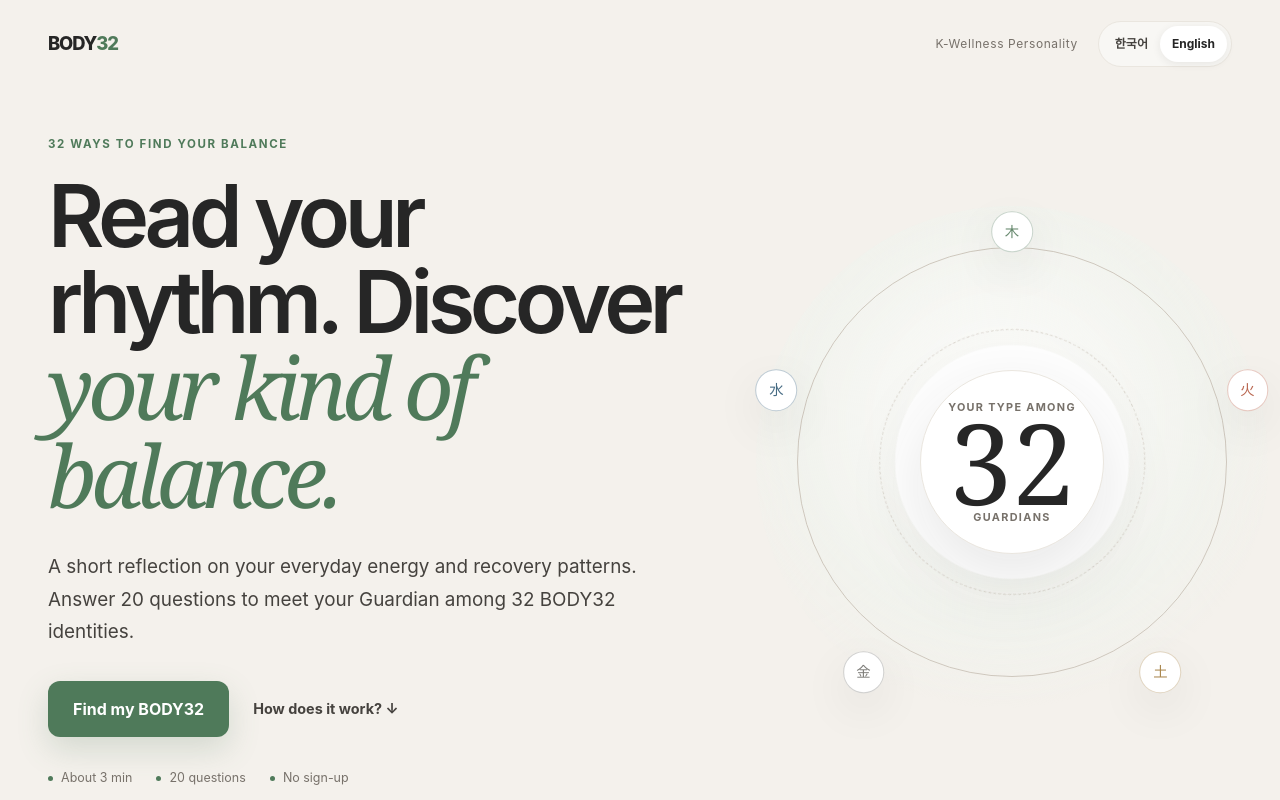
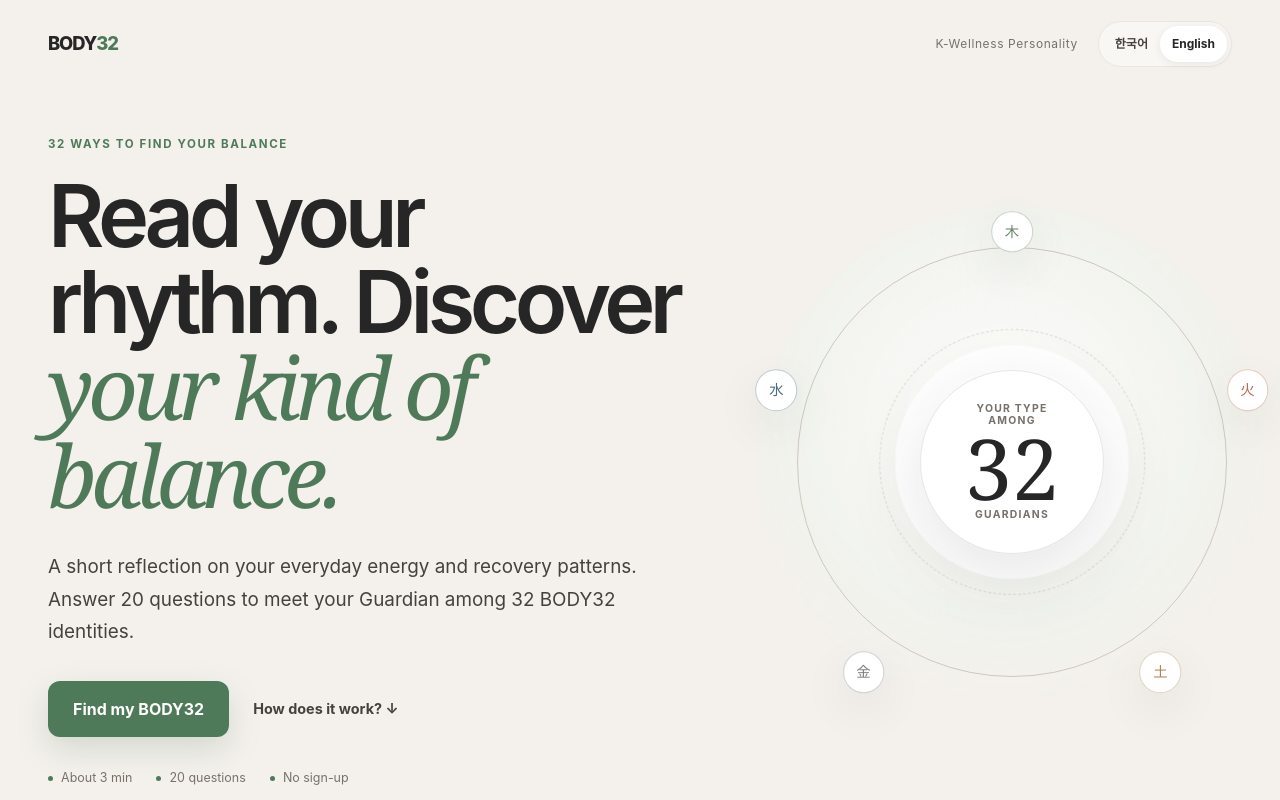
Before and after one commit to digilogd-cmd/body32, a Next.js app: page /en in a window 1280 px wide. Shown: the top 800 px of the page. Built offline with nearby package versions, Linux system fonts and the light colour scheme.

Commit message:
fix: separate landing orbit typography

```diff
--- a/app/globals.css
+++ b/app/globals.css
@@ -104,9 +104,9 @@
 .identity-orbit { position: relative; width: min(78vw, 32rem); aspect-ratio: 1; margin-inline: auto; border-radius: 50%; background: radial-gradient(circle, var(--color-bg-surface) 0 32%, transparent 32.5%), radial-gradient(circle at 48% 42%, rgb(255 255 255 / 85%), rgb(238 245 239 / 45%) 52%, transparent 72%); }
 .orbit { position: absolute; inset: 8%; border: 1px solid var(--color-border-strong); border-radius: 50%; }
 .orbit--inner { inset: 24%; border-style: dashed; opacity: 0.7; }
-.identity-core { position: absolute; inset: 32%; display: grid; place-content: center; border: 1px solid var(--color-border-subtle); border-radius: 50%; background: var(--color-bg-surface); text-align: center; box-shadow: var(--shadow-2); }
-.identity-core span, .identity-core small { color: var(--color-text-muted); font-size: clamp(0.5rem, 1.4vw, 0.68rem); font-weight: 700; letter-spacing: 0.12em; }
-.identity-core strong { margin-block: -0.08em; font-family: Georgia, 'Times New Roman', serif; font-size: clamp(4rem, 12vw, 7rem); font-weight: 400; line-height: 1; }
+.identity-core { position: absolute; inset: 32%; display: grid; grid-template-rows: auto auto auto; align-content: center; gap: clamp(0.08rem, 0.4vw, 0.24rem); padding: 8%; border: 1px solid var(--color-border-subtle); border-radius: 50%; background: var(--color-bg-surface); text-align: center; box-shadow: var(--shadow-2); }
+.identity-core span, .identity-core small { display: block; color: var(--color-text-muted); font-size: clamp(0.48rem, 1.25vw, 0.65rem); font-weight: 700; line-height: 1.2; letter-spacing: 0.12em; }
+.identity-core strong { display: block; font-family: Georgia, 'Times New Roman', serif; font-size: clamp(3.25rem, 9vw, 5.25rem); font-weight: 400; line-height: 0.88; }
 .element { position: absolute; display: grid; width: 2.6rem; aspect-ratio: 1; place-items: center; border: 1px solid color-mix(in srgb, currentColor 35%, transparent); border-radius: 50%; background: var(--color-bg-surface); font-family: Georgia, serif; font-size: 0.9rem; box-shadow: var(--shadow-1); transform: translate(-50%, -50%); }
 .element--wood { top: 5%; left: 50%; color: var(--color-element-wood); }
 .element--fire { top: 36%; left: 96%; color: var(--color-element-fire); }
--- /dev/null
+++ b/tasks/TASK-023.md
@@ -0,0 +1,16 @@
+# TASK-023 — Landing orbit typography spacing
+
+## Objective
+
+Keep the central `32` and `GUARDIANS` label visually separate across supported viewport sizes.
+
+## Acceptance criteria
+
+- [x] The three text lines use explicit grid rows.
+- [x] The number no longer relies on negative margins.
+- [x] Automated and visual checks pass.
+
+## Verification
+
+- ESLint, TypeScript, 24 tests, and production build passed.
+- The landing page was checked at desktop width; `32` and `GUARDIANS` remain separated.
```
Also changed, not shown: tasks/README.md.
